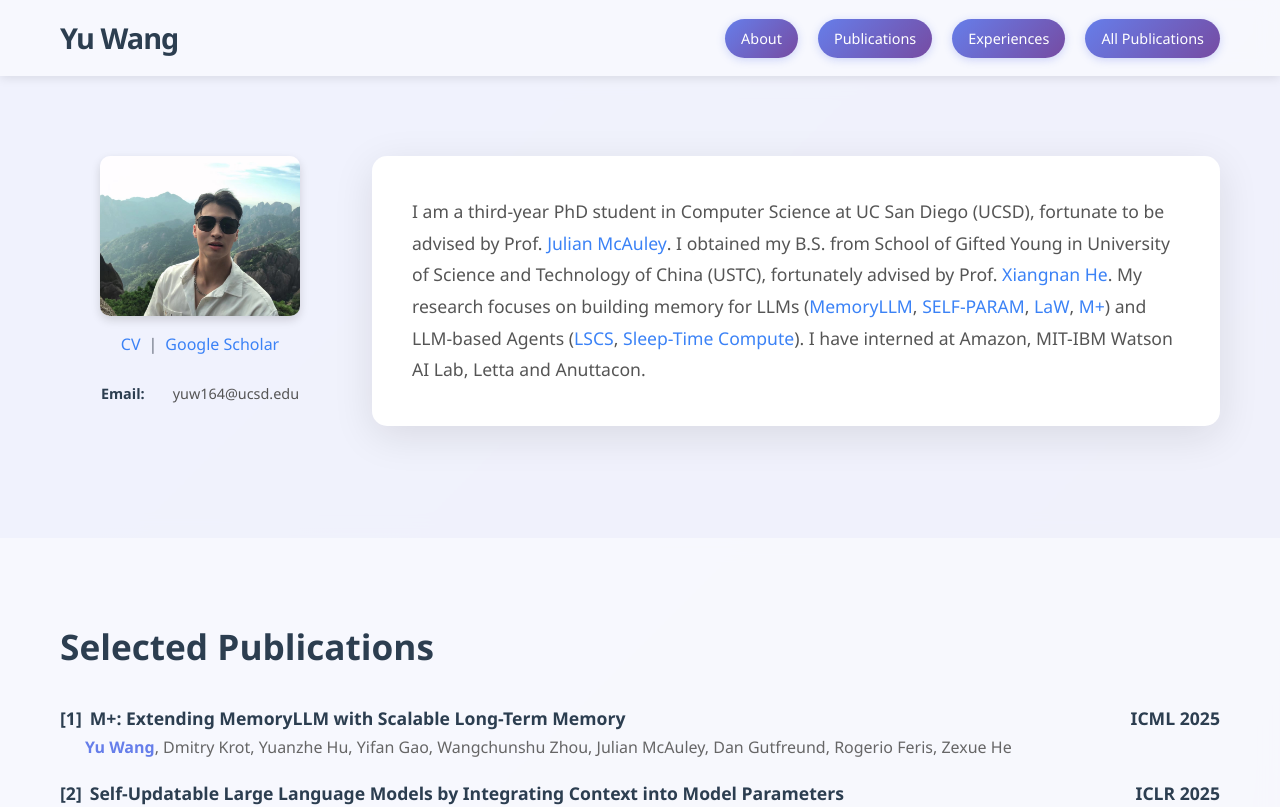
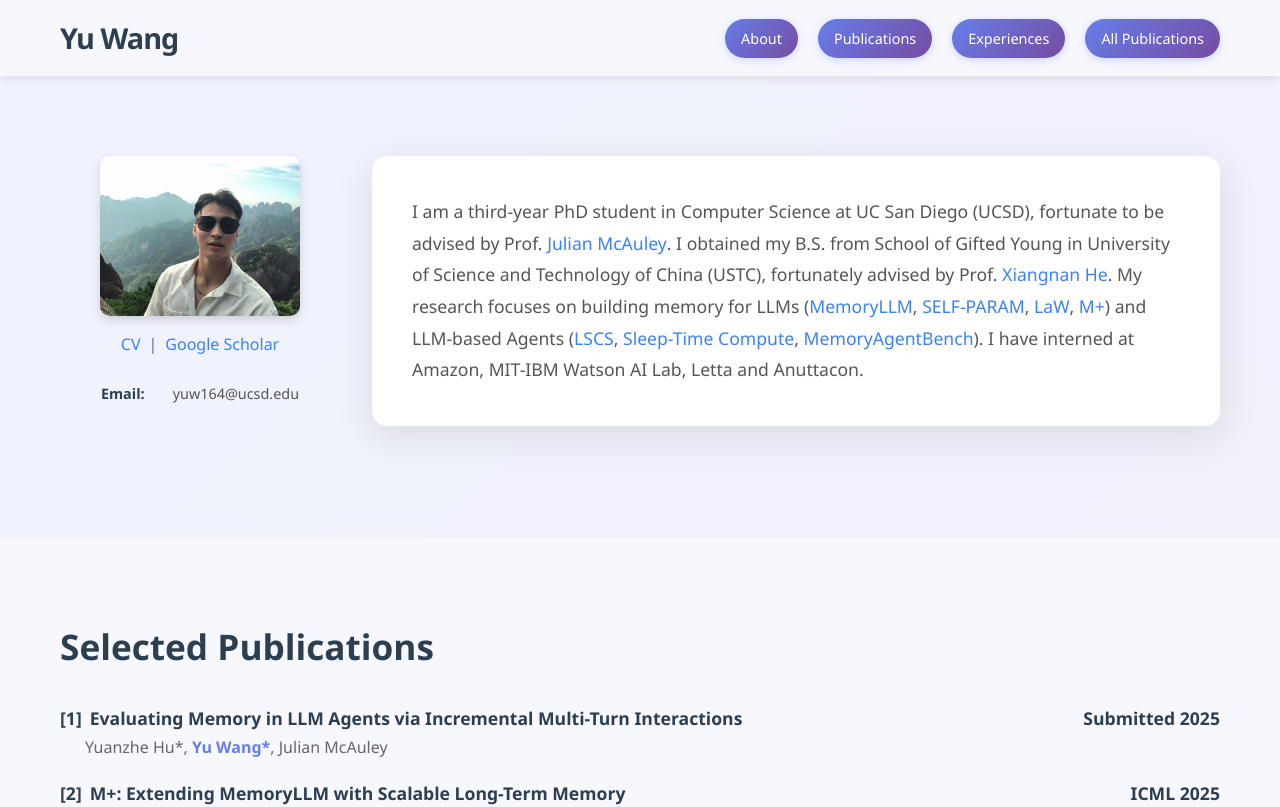
Before and after one commit to wangyu-ustc/wangyu-ustc.github.io, a React (Create React App) app: page / in a window 1280 px wide. Shown: the top 807 px of the page. Built offline with nearby package versions, Linux system fonts and the light colour scheme.

Commit message:
Add new paper: Evaluating Memory in LLM Agents via Incremental Multi-Turn Interactions

```diff
--- a/src/PersonalWebsite.tsx
+++ b/src/PersonalWebsite.tsx
@@ -151,8 +151,15 @@ const PersonalWebsite: React.FC = () => {
 
   const publications: Publication[] = [
     {
+      title: "Evaluating Memory in LLM Agents via Incremental Multi-Turn Interactions",
+      authors: "Yuanzhe Hu*, Yu Wang*, Julian McAuley",
+      venue: "Submitted",
+      year: 2025,
+      link: "https://arxiv.org/abs/2507.05257"
+    },
+    {
       title: "M+: Extending MemoryLLM with Scalable Long-Term Memory",
-      authors: "Yu Wang, Dmitry Krot, Yuanzhe Hu, Yifan Gao, Wangchunshu Zhou, Julian McAuley, Dan Gutfreund, Rogerio Feris, Zexue He",
+      authors: "Yu Wang, Dmitry Krotov, Yuanzhe Hu, Yifan Gao, Wangchunshu Zhou, Julian McAuley, Dan Gutfreund, Rogerio Feris, Zexue He",
       venue: "ICML",
       year: 2025,
       link: "https://arxiv.org/abs/2502.00592"
@@ -188,6 +195,13 @@ const PersonalWebsite: React.FC = () => {
   ];
 
   const allPublications: Publication[] = [
+    {
+      title: "Evaluating Memory in LLM Agents via Incremental Multi-Turn Interactions",
+      authors: "Yuanzhe Hu*, Yu Wang*, Julian McAuley",
+      venue: "Submitted",
+      year: 2025,
+      link: "https://arxiv.org/abs/2507.05257"
+    },
     {
       title: "A comprehensive survey in llm (-agent) full stack safety: Data, training and deployment",
       authors: "Kun Wang, Guibin Zhang, Zhenhong Zhou, Jiahao Wu, Miao Yu, Shiqian Zhao, Chenlong Yin, Jinhu Fu, Yibo Yan, Hanjun Luo, Liang Lin, Zhihao Xu, Haolang Lu, Xinye Cao, Xinyun Zhou, Weifei Jin, Fanci Meng, Junyuan Mao, Yu Wang, Hao Wu, Minghe Wang, Fan Zhang, Junfeng Fang, Wenjie Qu, Yue Liu, Chengwei Liu, Yifan Zhang, Qiankun Li, Chongye Guo, Yalan Qin, Zhaoxin Fan, Yi Ding, Donghai Hong, Jiaming Ji, Yingxin Lai, Zitong Yu, Xinfeng Li, Yifan Jiang, Yanhui Li, Xinyu Deng, Junlin Wu, Dongxia Wang, Yihao Huang, Yufei Guo, Jen-tse Huang, Qiufeng Wang, Wenxuan Wang, Dongrui Liu, Yanwei Yue, Wenke Huang, Guancheng Wan, Heng Chang, Tianlin Li, Yi Yu, Chenghao Li, Jiawei Li, Lei Bai, Jie Zhang, Qing Guo, Jingyi Wang, Tianlong Chen, Joey Tianyi Zhou, Xiaojun Jia, Weisong Sun, Cong Wu, Jing Chen, Xuming Hu, Yiming Li, Xiao Wang, Ningyu Zhang, Luu Anh Tuan, Guowen Xu, Jiaheng Zhang, Tianwei Zhang, Xingjun Ma, Jindong Gu, Xiang Wang, Bo An, Jun Sun, Mohit Bansal, Shirui Pan, Lingjuan Lyu, Yuval Elovici, Bhavya Kailkhura, Yaodong Yang, Hongwei Li, Wenyuan Xu, Yizhou Sun, Wei Wang, Qing Li, Ke Tang, Yu-Gang Jiang, Felix Juefei-Xu, Hui Xiong, Xiaofeng Wang, Dacheng Tao, Philip S Yu, Qingsong Wen, Yang Liu",
@@ -432,7 +446,7 @@ const PersonalWebsite: React.FC = () => {
                   <p>
                     I am a third-year PhD student in Computer Science at UC San Diego (UCSD), fortunate to be advised by Prof. <a href="https://cseweb.ucsd.edu/~jmcauley/" target="_blank" rel="noopener noreferrer">Julian McAuley</a>.
                     I obtained my B.S. from School of Gifted Young in University of Science and Technology of China (USTC), fortunately advised by Prof. <a href="https://hexiangnan.github.io/" target="_blank" rel="noopener noreferrer">Xiangnan He</a>.
-                    My research focuses on building memory for LLMs (<a href="https://arxiv.org/abs/2402.04624" target="_blank" rel="noopener noreferrer">MemoryLLM</a>, <a href="https://arxiv.org/abs/2410.00487" target="_blank" rel="noopener noreferrer">SELF-PARAM</a>, <a href="https://arxiv.org/abs/2405.16720" target="_blank" rel="noopener noreferrer">LaW</a>, <a href="https://arxiv.org/abs/2502.00592" target="_blank" rel="noopener noreferrer">M+</a>) and LLM-based Agents (<a href="https://arxiv.org/abs/2409.13265" target="_blank" rel="noopener noreferrer">LSCS</a>, <a href="https://arxiv.org/abs/2504.13171" target="_blank" rel="noopener noreferrer">Sleep-Time Compute</a>). I have interned at Amazon, MIT-IBM Watson AI Lab, Letta and Anuttacon.
+                    My research focuses on building memory for LLMs (<a href="https://arxiv.org/abs/2402.04624" target="_blank" rel="noopener noreferrer">MemoryLLM</a>, <a href="https://arxiv.org/abs/2410.00487" target="_blank" rel="noopener noreferrer">SELF-PARAM</a>, <a href="https://arxiv.org/abs/2405.16720" target="_blank" rel="noopener noreferrer">LaW</a>, <a href="https://arxiv.org/abs/2502.00592" target="_blank" rel="noopener noreferrer">M+</a>) and LLM-based Agents (<a href="https://arxiv.org/abs/2409.13265" target="_blank" rel="noopener noreferrer">LSCS</a>, <a href="https://arxiv.org/abs/2504.13171" target="_blank" rel="noopener noreferrer">Sleep-Time Compute</a>, <a href="https://arxiv.org/abs/2507.05257" target="_blank" rel="noopener noreferrer">MemoryAgentBench</a>). I have interned at Amazon, MIT-IBM Watson AI Lab, Letta and Anuttacon.
                   </p>
               </div>
             </div>
```
